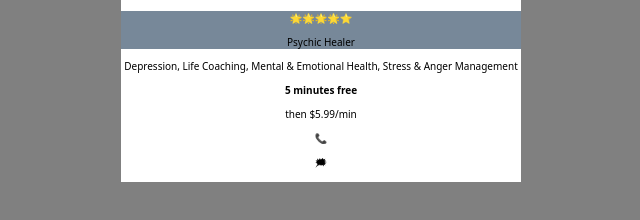
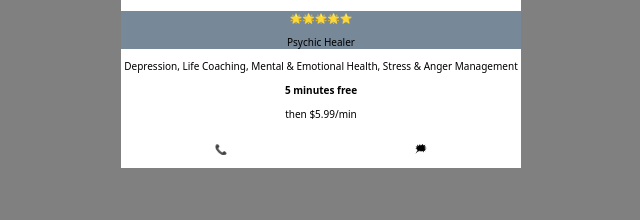
Before and after one commit to Nkaemmerlen/flexbox-grid-lab, a plain HTML site: page index.html in a window 1280 px wide. Shown: the part 198-418 px from the top of the page, without its empty margins (319-959 px from the left). Drawn offline with Linux system fonts and the light colour scheme.

Commit message:
Seperate contacts

```diff
--- a/css/style.css
+++ b/css/style.css
@@ -48,3 +48,12 @@ img {
   padding-top: 5px;
   padding-right: 10px;
 }
+#contact {
+  display: flex;
+}
+#contact > p {
+  display: flex;
+  align-items: center;
+  justify-content: center;
+  width: 50%;
+}
```
